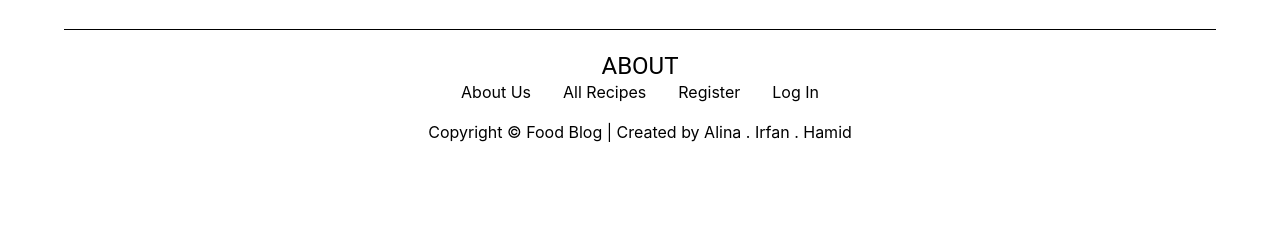
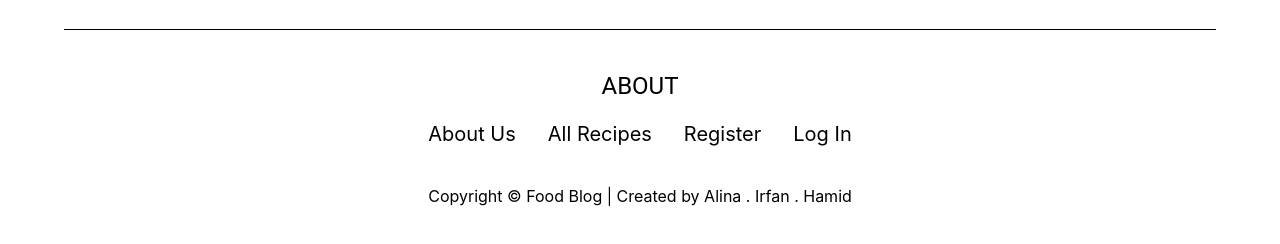
Before and after one commit to Hamidswed/FullStack-group, a React (Create React App) app in the folder client/: page /user-mng in a window 1280 px wide. Shown: the part 514-758 px from the top of the page. Built offline with nearby package versions, Linux system fonts and the light colour scheme; no server answers.

Commit message:
minor styling left

```diff
--- a/client/src/components/footer/Footer.tsx
+++ b/client/src/components/footer/Footer.tsx
@@ -19,6 +19,8 @@ const linkStyle = {
   margin: "1rem",
   textDecoration: "none",
   color: "black",
+  fontSize: "20px",
+  marginBlock: "20px",
 };
 
 function Footer() {
@@ -121,7 +123,9 @@ function Footer() {
         className="footer-section1"
       >
         <Box className="footer-column">
-          <Typography variant="h5">ABOUT</Typography>
+          <Typography style={{ paddingBlock: "20px" }} variant="h5">
+            ABOUT
+          </Typography>
 
           <Link to="/about" style={linkStyle}>
             About Us
@@ -166,7 +170,10 @@ function Footer() {
           </ul>
         </Box> */}
       </Box>
-      <Box style={{ paddingBlock: "20px" }} className="footer-section2">
+      <Box
+        style={{ paddingTop: "40px", paddingBottom: "10px" }}
+        className="footer-section2"
+      >
         <Box className="footer-copyright">
           Copyright &#169; Food Blog | Created by Alina . Irfan . Hamid
         </Box>
```
